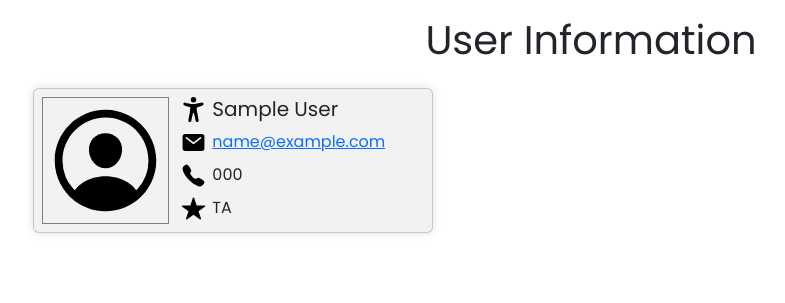
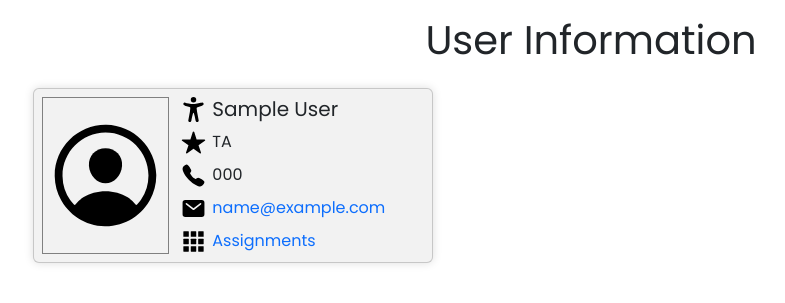
Before and after one commit to kuehnla/TurboNerds, a Django app: a page that uses TurboNerds/SchedulingApp/templates/course/user_information.html in a window 1280 px wide. Shown: the part 56-359 px from the top of the page, without its empty margins (49-834 px from the left). Run offline with Django 5.2, Linux system fonts and the light colour scheme; a user stored in the database is signed in; tables that the repository leaves empty hold one stand-in row (values such as "Sample post").

Commit message:
completed functionality for TA / instructor to view others course/lab assignments

```diff
--- a/TurboNerds/SchedulingApp/static/user_info.css
+++ b/TurboNerds/SchedulingApp/static/user_info.css
@@ -49,8 +49,13 @@ p, h5 {
     margin: 0;
 }
 
+a {
+    text-decoration: none;
+}
+
 .name, .email,
-.phone, .role {
+.phone, .role,
+.assignments {
     display: flex;
     gap: 6px;
 }
--- a/TurboNerds/SchedulingApp/templates/course/user_information.html
+++ b/TurboNerds/SchedulingApp/templates/course/user_information.html
@@ -18,22 +18,8 @@
             <img src={% static 'assets/accessibility.svg' %} alt="dude" width="25px">
             <h5>{{ user.get_full_name }}</h5>
           </div>
-          <div class="email">
-            <img src={% static 'assets/mail.svg' %} alt="email" width="25px">
-            <a href="https://outlook.office.com/mail"> {{ user.email }}</a>
-          </div>
-            {% if member.is_admin %}
-          <div class="phone">
-
-            <img src={% static 'assets/call.svg' %} alt="phone" width="25px">
-
-            <p>{{ user.phone }}</p>
-
-          </div>
-        {% endif %}
-
           <div class="role">
-          <img src={% static 'assets/star.svg' %} alt="role" width="25px">
+            <img src={% static 'assets/star.svg' %} alt="role" width="25px">
             {% if user.is_assistant %}
               <p>TA</p>
             {% elif user.is_instructor %}
@@ -42,6 +28,26 @@
               <p>Supervisor</p>
             {% endif %}
           </div>
+          {% if member.is_admin %}
+            <div class="phone">
+
+              <img src={% static 'assets/call.svg' %} alt="phone" width="25px">
+
+              <p>{{ user.phone }}</p>
+
+            </div>
+          {% endif %}
+          <div class="email">
+            <img src={% static 'assets/mail.svg' %} alt="email" width="25px">
+            <a href="https://outlook.office.com/mail"> {{ user.email }}</a>
+          </div>
+
+          {% if user.is_instructor or user.is_assistant %}
+            <div class="assignments">
+              <img src={% static 'assets/assignments.svg' %} alt="assignments" width="25px">
+              <a href="/{{ user.email }}">Assignments</a>
+            </div>
+          {% endif %}
         </div>
       </div>
 
```
Also changed, not shown: TurboNerds/SchedulingApp/default_user.py (+11 -4 lines), TurboNerds/SchedulingApp/templates/instructor_home.html (+6 -2 lines), TurboNerds/SchedulingApp/static/assets/assignments.svg (added).
